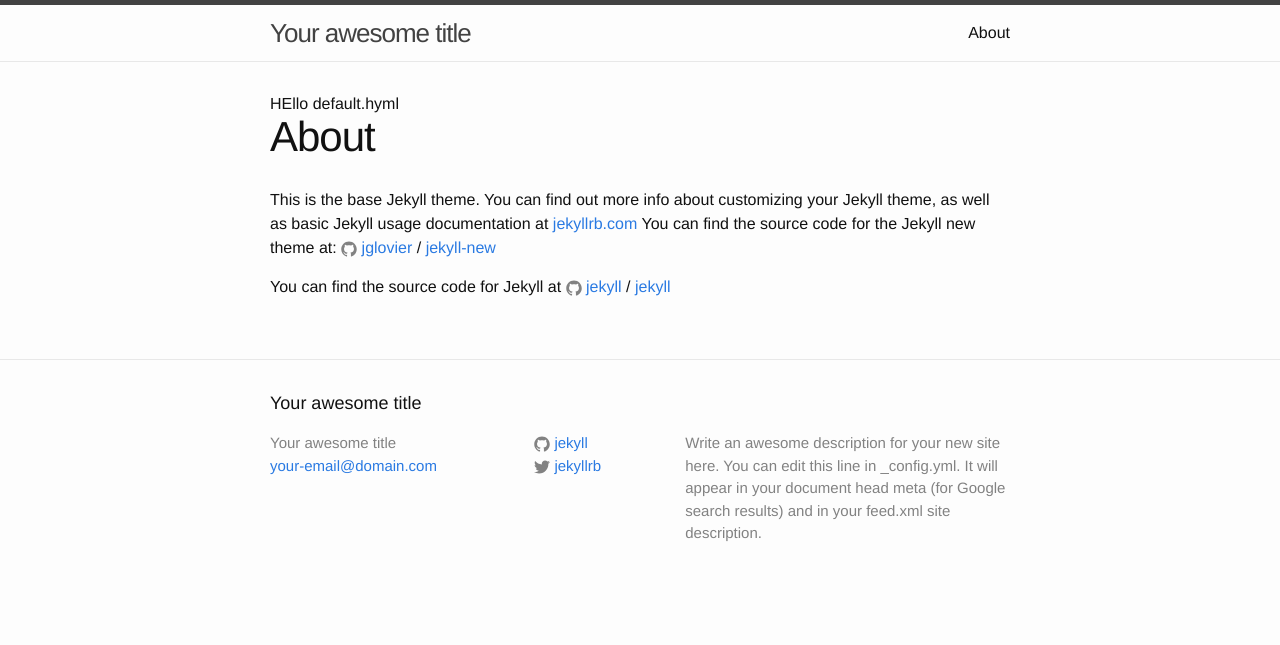
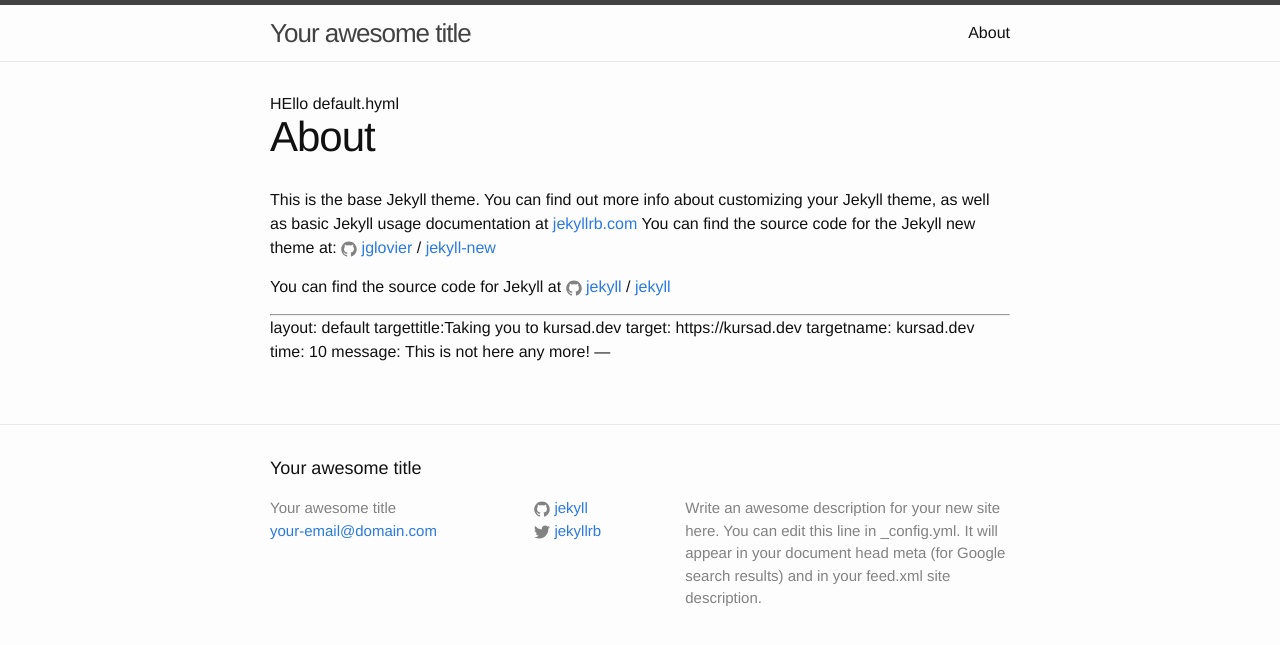
Before and after one commit to kursadcayir/kursadcayir.github.io, a Jekyll site: the page built from about.md, in a window 1280 px wide. Shown: the top 645 px of the page. Built offline with Jekyll 4.4.1, drawn with Linux system fonts in a browser that asks for light colours.

Commit message:
Update about.md

```diff
--- a/about.md
+++ b/about.md
@@ -11,3 +11,13 @@ You can find the source code for the Jekyll new theme at:
 You can find the source code for Jekyll at
 {% include icon-github.html username="jekyll" %} /
 [jekyll](https://github.com/jekyll/jekyll)
+
+
+---
+layout: default
+targettitle:Taking you to kursad.dev
+target: https://kursad.dev
+targetname: kursad.dev
+time: 10
+message: This is not here any more!
+---
```
